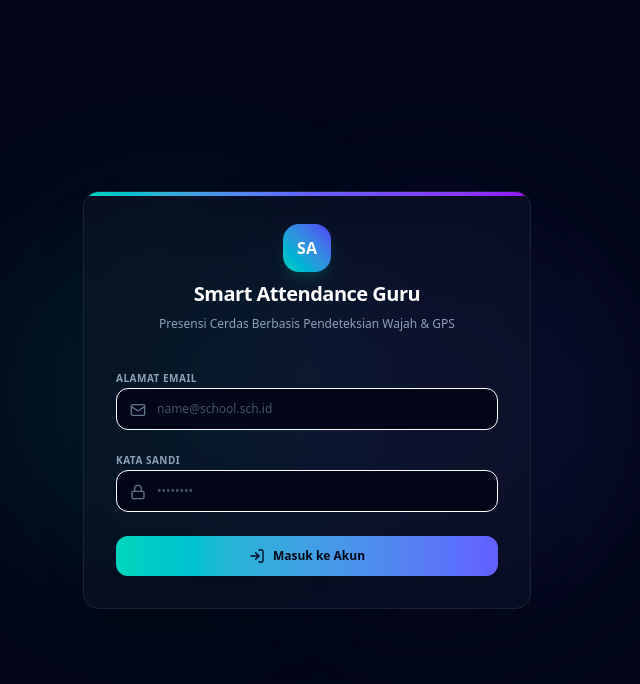
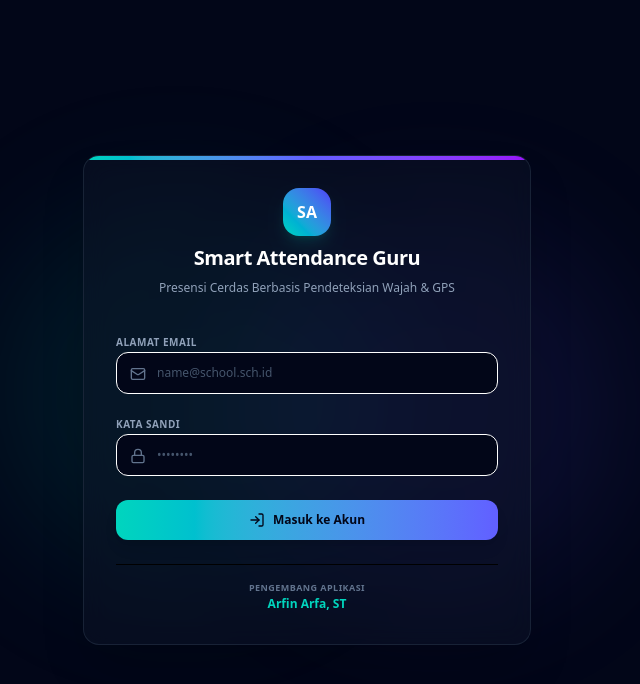
Before and after one commit to arfinarfa90-byte/Absensi-Guru, a React (Vite) app: page / in a window 1280 px wide. Shown: the top 684 px of the page, without its empty margins (333-973 px from the left). Built offline with nearby package versions, Linux system fonts and the light colour scheme.

Commit message:
feat: add developer credit to UI
Include developer attribution in the login page footer and sidebar for system identification.

```diff
--- a/src/App.tsx
+++ b/src/App.tsx
@@ -296,6 +296,12 @@ export default function App() {
               <span>Masuk ke Akun</span>
             </button>
           </form>
+
+          {/* Developer Credit Footer */}
+          <div className="mt-6 pt-4 border-t border-slate-850 text-center">
+            <span className="text-[9px] text-slate-500 uppercase block font-semibold tracking-wider">Pengembang Aplikasi</span>
+            <p className="text-xs font-semibold text-teal-400 mt-0.5">Arfin Arfa, ST</p>
+          </div>
         </div>
       </div>
     );
--- a/src/components/Sidebar.tsx
+++ b/src/components/Sidebar.tsx
@@ -170,6 +170,13 @@ export default function Sidebar({
             </div>
           )}
         </button>
+
+        {!collapsed && (
+          <div className="mt-3 px-3 py-1.5 rounded-lg bg-slate-950/40 border border-slate-900/50 text-[10px] text-slate-400 leading-normal text-center">
+            <span className="block text-slate-500">Pengembang Sistem:</span>
+            <span className="font-semibold text-teal-400">Arfin Arfa, ST</span>
+          </div>
+        )}
       </div>
     </aside>
   );
```
